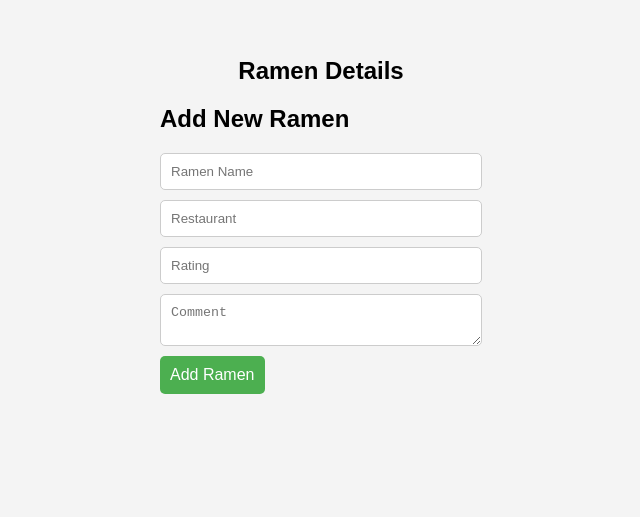
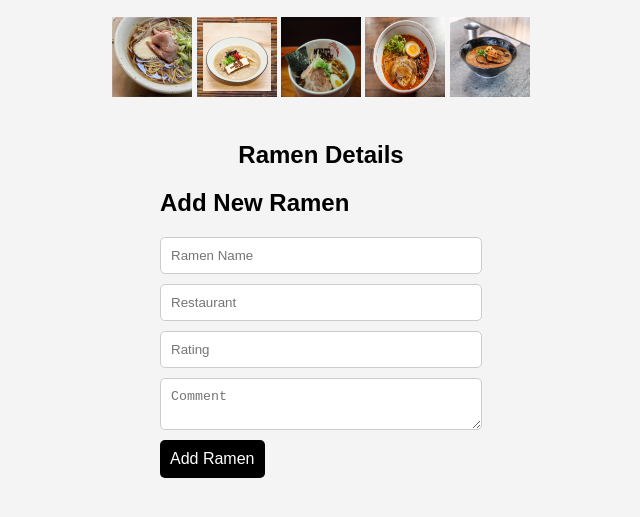
Before and after one commit to Ayub-002/ramen-rating-app, a plain HTML site: page index.html in a window 1280 px wide. Shown: the part 103-620 px from the top of the page, without its empty margins (319-959 px from the left). Drawn offline with Linux system fonts and the light colour scheme.

Commit message:
adds images

```diff
--- a/index.html
+++ b/index.html
@@ -10,7 +10,13 @@
   <header>
     <h1>Ramen Rating App</h1>
   </header>
-
+  <div>
+    <img src="./shoyu.jpg" alt="shoyu">
+    <img src="./nirvana.jpg" alt="nirvana">
+    <img src="./naruto.jpg" alt="naruto">
+    <img src="./kojiro.jpg" alt="kojiro">
+    <img src="./gyukotsu.jpg" alt="gyukotsu">
+  </div>
   <main>
     <div id="ramen-menu">
     </div>
@@ -31,7 +37,7 @@
         <button type="submit">Add Ramen</button>
       </form>
     </div>
-    <img src="" alt="">
+
   </main>
 
   <script src="app.js"></script>
--- a/index.js
+++ b/index.js
@@ -4,10 +4,6 @@ function displayRamens() {
 
     ramens.forEach(ramen => {
       const img = document.createElement('img');
-      img.src = "https://moringa.instructure.com/courses/967/files/517801/preview";
-      img.src = "https://moringa.instructure.com/courses/967/files/517800/preview";
-      img.src = "https://moringa.instructure.com/courses/967/files/517798/preview";
-      img.src = "https://moringa.instructure.com/courses/967/files/517797/preview";
       img.classList.add('ramen-img');
       img.dataset.id = ramen.id;
       img.addEventListener('click', handleClick);
--- a/style.css
+++ b/style.css
@@ -50,12 +50,18 @@ body {
     padding: 10px;
     font-size: 1rem;
     cursor: pointer;
-    background-color: #4caf50;
+    background-color: #000000;
     color: white;
     border: none;
     border-radius: 5px;
   }
 
   form button:hover {
-    background-color: #45a049;
+    background-color: #002fff;
   }
+  img
+  {
+    width: 80px;
+    height: 80px;
+
+  }
```
Also changed, not shown: gyukotsu.jpg (added), kojiro.jpg (added), naruto.jpg (added), nirvana.jpg (added), shoyu.jpg (added).
